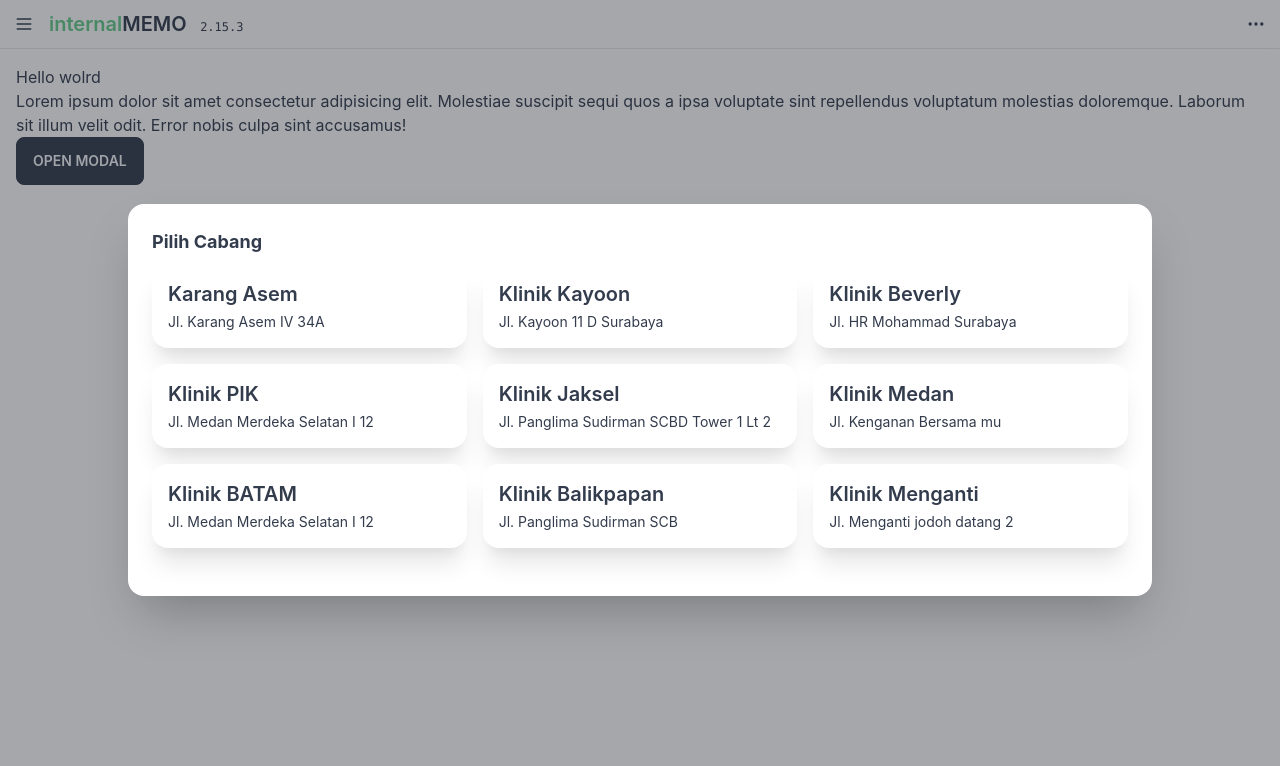
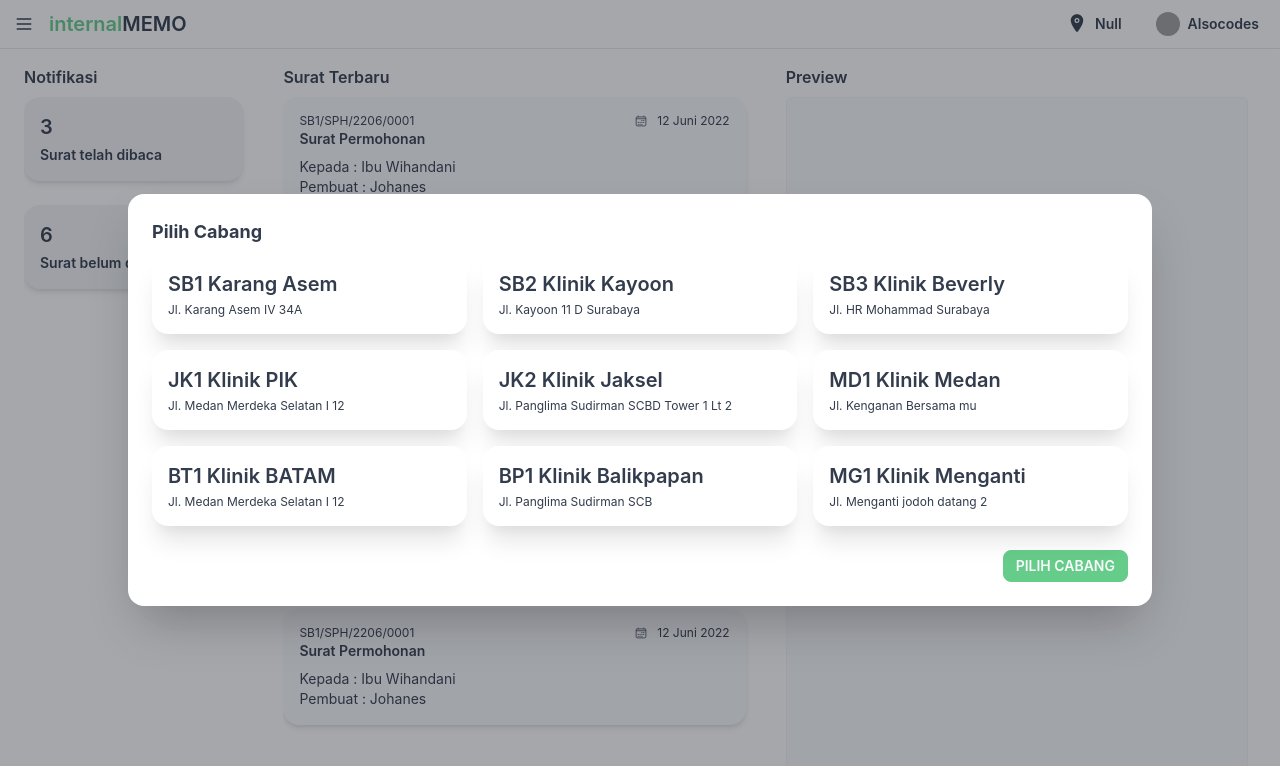
Before and after one commit to alsocodes/react-typescript-redux-boilerplate, a React (Vite) app: page /login in a window 1280 px wide. Both pictures are taken after a click on the button "LOGIN". Shown: the top 766 px of the page. Built offline with nearby package versions, Linux system fonts and the light colour scheme; grey boxes are pictures that could not be loaded.

Commit message:
commit again

```diff
--- a/index.html
+++ b/index.html
@@ -4,7 +4,7 @@
     <meta charset="UTF-8" />
     <link rel="icon" type="image/svg+xml" href="/src/assets/favicon.svg" />
     <meta name="viewport" content="width=device-width, initial-scale=1.0" />
-    <title>Hellow</title>
+    <title>Internal Memo</title>
   </head>
   <body>
     <div id="root"></div>
--- a/package.json
+++ b/package.json
@@ -25,6 +25,7 @@
     "react-daisyui": "^2.0.3",
     "react-dom": "^17.0.0",
     "react-hook-form": "^7.32.0",
+    "react-hotkeys-hook": "^3.4.6",
     "react-icons": "^4.4.0",
     "react-redux": "^8.0.2",
     "react-router-dom": "^6.3.0",
--- a/src/AppRouter.tsx
+++ b/src/AppRouter.tsx
@@ -1,30 +1,50 @@
-import React, { useEffect } from 'react';
+import React, { useEffect, useRef, useState } from 'react';
 import { useDispatch } from 'react-redux';
 import { BrowserRouter, Navigate, Route, Routes } from 'react-router-dom';
+import ModalPilihCabang from './components/ModalPilihCabang';
 import Navbar from './components/Navbar/Index';
 import Sidebar from './components/Sidebar/Index';
 import { ToastMessage } from './components/ToastMessage';
 import { useTypedSelector } from './hooks/UseTypeSelector';
 import Login from './pages/Login';
 import Main from './pages/Main';
+import { getAppConfig } from './redux/ActionCreator/AppConfig';
 import { checkAuth } from './redux/ActionCreator/Auth';
 import { AppDispatch } from './redux/store';
+import { useHotkeys } from 'react-hotkeys-hook';
 
 const AppRouter = (): JSX.Element => {
   const dispatch = useDispatch<AppDispatch>();
+  const [openModalPilihCabang, setOpenModalPilihCabang] = useState<boolean>(false);
+  const [checkedCb, setCheckedCb] = useState<boolean>(false);
   const {
     loggedIn,
     data: authData,
     persisting,
   } = useTypedSelector((state) => state.auth);
 
+  const cbRef = useRef(null);
+
   useEffect(() => {
     dispatch(checkAuth());
+    dispatch(getAppConfig());
   }, [dispatch]);
 
-  useEffect(() => {
-    // console.log(loggedIn);
-  }, [loggedIn]);
+  const setter = (v: boolean) => {
+    setOpenModalPilihCabang(v);
+  };
+
+  // console.log(cbRef.current?.value);
+  // useEffect(() => {
+  //   console.log(openModalPilihCabang);
+  // }, [checkb]);
+
+  useHotkeys('alt+s', () => {
+    setCheckedCb(true);
+    // cbRef.current.click();
+    // document.querySelector('body')?.focus();
+    // alert('alt+s');
+  });
 
   return (
     <BrowserRouter>
@@ -34,16 +54,27 @@ const AppRouter = (): JSX.Element => {
           <Route path="*" element={<Navigate replace to="/login" />} />
         </Routes>
       ) : (
-        <div className="drawer min-h-screen">
-          <input id="my-drawer" type="checkbox" className="drawer-toggle" />
+        <div className="drawer">
+          <input
+            ref={cbRef}
+            id="my-drawer"
+            type="checkbox"
+            className="drawer-toggle"
+            defaultChecked={checkedCb}
+            onChange={() => setCheckedCb(!checkedCb)}
+          />
           <div className="drawer-content">
-            <Navbar />
+            <Navbar setModalCabangOpen={setter} />
             <Routes>
               <Route path="/" element={<Main />} />
               <Route path="*" element={<Navigate replace to="/" />} />
             </Routes>
           </div>
           <Sidebar />
+          <ModalPilihCabang
+            open={openModalPilihCabang}
+            setOpen={setOpenModalPilihCabang}
+          />
         </div>
       )}
       <ToastMessage />
--- /dev/null
+++ b/src/components/ModalPilihCabang/index.tsx
@@ -0,0 +1,99 @@
+import React, { FC, useEffect, useState } from 'react';
+import { useDispatch } from 'react-redux';
+import { useTypedSelector } from '../../hooks/UseTypeSelector';
+import { fetchListCabang, setCabangSelected } from '../../redux/ActionCreator/AppConfig';
+import { CabangData } from '../../redux/Reducers/AppConfig';
+import { AppDispatch } from '../../redux/store';
+
+type Props = {
+  open: boolean;
+  setOpen(bool: boolean): void;
+};
+const ModalPilihCabang: FC<Props> = ({ open, setOpen }): JSX.Element => {
+  // console.log('open', open);
+  const { listCabang, cabangSelected } = useTypedSelector((state) => state.appConfig);
+  // if (!open && cabangSelected) return <></>;
+
+  const [selected, setSelected] = useState<CabangData | null>(cabangSelected);
+  const [isOpen, setIsOpen] = useState(open);
+
+  const dispatch = useDispatch<AppDispatch>();
+  // fetch master cabang
+  // show modal list cabang
+  // select -> dispatch setCabangSelected
+
+  useEffect(() => {
+    setIsOpen(cabangSelected === null || open);
+  }, [cabangSelected, open]);
+
+  useEffect(() => {
+    if (listCabang.length < 1) dispatch(fetchListCabang());
+  }, [listCabang]);
+
+  const onSelectCabang = (data: CabangData) => {
+    setSelected(data);
+    // dispatch(setCabangSelected(data));
+  };
+
+  const onPiliCabangClick = () => {
+    if (!selected) return;
+    setIsOpen(false);
+    setOpen(false);
+    dispatch(setCabangSelected(selected));
+  };
+
+  // useEffect(() => {}, [isOpen]);
+
+  return (
+    <div>
+      <input type="checkbox" id="my-modal-5" className="modal-toggle" />
+      <div className={`${'modal'} ${isOpen && 'modal-open'}`}>
+        <div className="modal-box w-11/12 max-w-5xl">
+          {cabangSelected && (
+            <label
+              onClick={() => {
+                setIsOpen(false);
+                setOpen(false);
+              }}
+              className="btn btn-sm btn-circle absolute right-2 top-2">
+              ✕
+            </label>
+          )}
+          <h2 className="font-bold text-lg mb-2">Pilih Cabang</h2>
+          {/* <hr className="mb-2" /> */}
+          <div className="grid grid-cols-3 gap-4">
+            {listCabang?.map((item) => {
+              const isSelected = item.id === selected?.id;
+              return (
+                <div
+                  onClick={() => onSelectCabang(item)}
+                  key={item.id}
+                  className={`${'card card-compact bg-base-100 shadow-xl cursor-pointer'}`}>
+                  <div
+                    className={`${'card-body p-4'} ${
+                      isSelected ? 'bg-gray-300' : 'hover:bg-gray-300'
+                    } `}>
+                    <h2 className={`${'card-title p-0 m-0'}`}>
+                      {item.id} {item.name}
+                    </h2>
+                    <p className="truncate text-xs p-0 m-0">{item.address}</p>
+                  </div>
+                </div>
+              );
+            })}
+          </div>
+          <div className="modal-action">
+            <button
+              onClick={() => onPiliCabangClick()}
+              type="button"
+              className={`${'btn btn-sm btn-primary'} ${!selected && 'btn-disabled'}`}>
+              Pilih Cabang
+            </button>
+          </div>
+        </div>
+      </div>
+    </div>
+  );
+};
+
+export default ModalPilihCabang;
--- a/src/components/Navbar/Index.tsx
+++ b/src/components/Navbar/Index.tsx
@@ -1,13 +1,36 @@
-import React from 'react';
+import React, { FC, useRef } from 'react';
+import { IoLocation } from 'react-icons/io5';
+import { useTypedSelector } from '../../hooks/UseTypeSelector';
 
-const Navbar = (): JSX.Element => {
+type Props = {
+  setModalCabangOpen(bool: boolean): void;
+};
+
+const Navbar: FC<Props> = ({ setModalCabangOpen }): JSX.Element => {
+  const { cabangSelected } = useTypedSelector((state) => state.appConfig);
+  const { data } = useTypedSelector((state) => state.auth);
+  const toggleBtnSidebar = useRef(null);
+
+  // const [isShow, setIsShow] = useState<boolean>(false);
+  // const showSidebar = () => {
+  //   console.log('trigger');
+  //   // if (toggleBtnSidebar.current) {
+  //   //   toggleBtnSidebar.current.click();
+  //   //   toggleBtnSidebar.current.blur();
+  //   //   setIsShow(true);
+  //   // }
+  // };
+
+  // useHotkeys('alt+s', () => {
+  //   showSidebar();
+  // });
+
   return (
     <div className="navbar bg-base-100 border-b">
       <div className="flex-none">
         <label
           htmlFor="my-drawer"
           className="btn btn-sm btn-square btn-ghost drawer-button">
-          {/* <button className="btn btn-square btn-ghost"> */}
           <svg
             xmlns="http://www.w3.org/2000/svg"
             fill="none"
@@ -38,14 +61,63 @@ const Navbar = (): JSX.Element => {
             href="/docs/changelog"
             className="link link-hover font-mono text-xs text-opacity-50">
             <div data-tip="Changelog" className="tooltip tooltip-bottom">
-              2.15.3
+              {/* 2.15.3 */}
             </div>
           </a>
         </div>
-        {/* <a className="btn btn-ghost normal-case text-xl">helloWORLD</a> */}
       </div>
-      <div className="flex-none">
-        <button className="btn btn-sm btn-square btn-ghost">
+      <div className="flex-none gap-2">
+        <div className="dropdown dropdown-end">
+          <div
+            className="flex items-center justify-center btn btn-sm btn-ghost"
+            tabIndex={0}>
+            <label className="">
+              <div className="rounded-full inline-flex text-xl">
+                <IoLocation />
+                {/* <img src="https://api.lorem.space/image/face?hash=33791" /> */}
+              </div>
+            </label>
+            <span className="inline-flex text-sm ml-2 capitalize">{`${
+              cabangSelected && `${cabangSelected.id}-${cabangSelected.name}`
+            }`}</span>
+          </div>
+
+          <ul
+            tabIndex={0}
+            className="mt-3 p-2 shadow menu menu-compact dropdown-content bg-base-100 rounded-box w-52">
+            <li>
+              <a onClick={() => setModalCabangOpen(true)}>Ubah Cabang</a>
+            </li>
+          </ul>
+        </div>
+        <div className="dropdown dropdown-end">
+          <div className="flex items-center btn btn-sm btn-ghost" tabIndex={0}>
+            <label className="avatar">
+              <div className="w-6 h-6 rounded-full inline-flex">
+                <img src="https://api.lorem.space/image/face?hash=33791" />
+              </div>
+            </label>
+            <span className="inline-flex text-sm ml-2 capitalize">{data?.name}</span>
+          </div>
+
+          <ul
+            tabIndex={0}
+            className="mt-3 p-2 shadow menu menu-compact dropdown-content bg-base-100 rounded-box w-52">
+            <li>
+              <a className="justify-between">
+                Profile
+                <span className="badge">New</span>
+              </a>
+            </li>
+            <li>
+              <a>Settings</a>
+            </li>
+            <li>
+              <a>Logout</a>
+            </li>
+          </ul>
+        </div>
+        {/* <button className="btn btn-sm btn-square btn-ghost">
           <svg
             xmlns="http://www.w3.org/2000/svg"
             fill="none"
@@ -57,7 +129,7 @@ const Navbar = (): JSX.Element => {
               strokeWidth="2"
               d="M5 12h.01M12 12h.01M19 12h.01M6 12a1 1 0 11-2 0 1 1 0 012 0zm7 0a1 1 0 11-2 0 1 1 0 012 0zm7 0a1 1 0 11-2 0 1 1 0 012 0z"></path>
           </svg>
-        </button>
+        </button> */}
       </div>
     </div>
   );
--- a/src/index.css
+++ b/src/index.css
@@ -4,6 +4,12 @@ body {
     'Cantarell', 'Fira Sans', 'Droid Sans', 'Helvetica Neue', sans-serif;
   -webkit-font-smoothing: antialiased;
   -moz-osx-font-smoothing: grayscale;
+  height: 100vh;
+  overflow: hidden;
+}
+
+#root {
+  height: 100%;
 }
 
 code {
@@ -13,3 +19,35 @@ code {
 .navbar {
   min-height: 2rem;
 }
+
+.drawer-content {
+  overflow-y: hidden !important;
+}
+
+.box-scrolling {
+  overflow-y: auto;
+}
+
+.box-scrolling::-webkit-scrollbar {
+  width: 8px;
+  height: 8px;
+  background-color: #f3f3f3;
+}
+
+/* Track */
+.box-scrolling::-webkit-scrollbar-track {
+  /* box-shadow: inset 0 0 5px grey;  */
+  border-radius: 4px;
+}
+
+/* Handle */
+.box-scrolling::-webkit-scrollbar-thumb {
+  background: #e1e1e1;
+  border-radius: 10px;
+  height: 10px;
+}
+
+/* Handle on hover */
+.box-scrolling::-webkit-scrollbar-thumb:hover {
+  background: #d8d8d8;
+}
--- /dev/null
+++ b/src/mock-data/list-cabang.ts
@@ -0,0 +1,15 @@
+export const cabangs = [
+  { id: 'SB1', name: 'Karang Asem', address: 'Jl. Karang Asem IV 34A' },
+  { id: 'SB2', name: 'Klinik Kayoon', address: 'Jl. Kayoon 11 D Surabaya' },
+  { id: 'SB3', name: 'Klinik Beverly', address: 'Jl. HR Mohammad Surabaya' },
+  { id: 'JK1', name: 'Klinik PIK', address: 'Jl. Medan Merdeka Selatan I 12' },
+  {
+    id: 'JK2',
+    name: 'Klinik Jaksel',
+    address: 'Jl. Panglima Sudirman SCBD Tower 1 Lt 2',
+  },
+  { id: 'MD1', name: 'Klinik Medan', address: 'Jl. Kenganan Bersama mu' },
+  { id: 'BT1', name: 'Klinik BATAM', address: 'Jl. Medan Merdeka Selatan I 12' },
+  { id: 'BP1', name: 'Klinik Balikpapan', address: 'Jl. Panglima Sudirman SCB' },
+  { id: 'MG1', name: 'Klinik Menganti', address: 'Jl. Menganti jodoh datang 2' },
+];
--- a/src/pages/Main/index.tsx
+++ b/src/pages/Main/index.tsx
@@ -1,62 +1,61 @@
-import React, { useState } from 'react';
+import React from 'react';
+import { IoCalendarOutline } from 'react-icons/io5';
+
+const CardSurat = (): JSX.Element => {
+  return (
+    <div className="card card-compact w-full bg-gray-50 shadow-md cursor-pointer hover:bg-gray-300 mb-3">
+      <div className="card-body bordered border-gray-300 p-4 relative">
+        <div className="flex justify-between text-xs">
+          <span>SB1/SPH/2206/0001</span>
+          <span className="flex items-center justify-end">
+            <IoCalendarOutline />
+            &nbsp;&nbsp; 12 Juni 2022
+          </span>
+        </div>
+        <p className="text-sm font-semibold mb-2">Surat Permohonan</p>
+        <p className="text-sm">Kepada : Ibu Wihandani</p>
+        <p className="text-sm">Pembuat : Johanes</p>
+      </div>
+    </div>
+  );
+};
 
 const Main = (): JSX.Element => {
-  const [visible, setVisible] = useState<boolean>(true);
-  const toggleVisible = () => {
-    setVisible(!visible);
-  };
-
-  const cabangs = [
-    { id: 'SB01', name: 'Karang Asem', address: 'Jl. Karang Asem IV 34A' },
-    { id: 'SB02', name: 'Klinik Kayoon', address: 'Jl. Kayoon 11 D Surabaya' },
-    { id: 'SB03', name: 'Klinik Beverly', address: 'Jl. HR Mohammad Surabaya' },
-    { id: 'JK01', name: 'Klinik PIK', address: 'Jl. Medan Merdeka Selatan I 12' },
-    {
-      id: 'JK02',
-      name: 'Klinik Jaksel',
-      address: 'Jl. Panglima Sudirman SCBD Tower 1 Lt 2',
-    },
-    { id: 'MD01', name: 'Klinik Medan', address: 'Jl. Kenganan Bersama mu' },
-    { id: 'BT01', name: 'Klinik BATAM', address: 'Jl. Medan Merdeka Selatan I 12' },
-    { id: 'BP01', name: 'Klinik Balikpapan', address: 'Jl. Panglima Sudirman SCB' },
-    { id: 'MG01', name: 'Klinik Menganti', address: 'Jl. Menganti jodoh datang 2' },
-  ];
-
   return (
     <div className="p-4">
-      <h2>Hello wolrd</h2>
-      <p>
-        Lorem ipsum dolor sit amet consectetur adipisicing elit. Molestiae suscipit sequi
-        quos a ipsa voluptate sint repellendus voluptatum molestias doloremque. Laborum
-        sit illum velit odit. Error nobis culpa sint accusamus!
-      </p>
-
-      <label htmlFor="my-modal-5" className="btn modal-button">
-        open modal
-      </label>
-      <input type="checkbox" id="my-modal-5" className="modal-toggle" />
-      <div className="modal modal-open">
-        <div className="modal-box w-11/12 max-w-5xl">
-          <h2 className="font-bold text-lg mb-2">Pilih Cabang</h2>
-          {/* <hr className="mb-2" /> */}
-          <div className="grid grid-cols-3 gap-4">
-            {cabangs.map((item) => {
-              return (
-                <div
-                  key={item.id}
-                  className="card card-compact bg-base-100 shadow-xl cursor-pointer hover:bg-gray-300">
-                  <div className="card-body">
-                    <h2 className="card-title">{item.name}</h2>
-                    <p className="truncate">{item.address}</p>
-                  </div>
-                </div>
-              );
-            })}
+      <div className="flex gap-4">
+        <div className="sm:w-full md:w-1/5 px-2">
+          <h5 className="text-md font-semibold mb-2">Notifikasi</h5>
+          <div className="box-scrolling pr-2" style={{ height: 'calc(100vh - 100px)' }}>
+            <div className="card card-compact w-full bg-gray-100 shadow-md cursor-pointer hover:bg-gray-300 mb-6">
+              <div className="card-body bordered border-gray-300 p-4">
+                <h2 className="card-title">3</h2>
+                <p className="text-sm font-semibold">Surat telah dibaca</p>
+              </div>
+            </div>
+            <div className="card card-compact w-full bg-gray-100 shadow-md cursor-pointer hover:bg-gray-300 mb-6 overflow-visible">
+              <div className="card-body bordered border-gray-300 p-4 relative">
+                <span className="absolute -right-2 -top-2 btn btn-sm btn-circle bg-red-400 border-0"></span>
+                <h2 className="card-title">6</h2>
+                <p className="text-sm font-semibold">Surat belum dibaca</p>
+              </div>
+            </div>
           </div>
-          <div className="modal-action">
-            {/* <label htmlFor="my-modal-5" className="btn">
-              Yay!
-            </label> */}
+        </div>
+        <div className="sm:w-full md:w-2/5 px-2">
+          <h5 className="text-md font-semibold mb-2">Surat Terbaru</h5>
+          <div className="box-scrolling pr-2" style={{ height: 'calc(100vh - 100px)' }}>
+            <CardSurat />
+            <CardSurat />
+            <CardSurat />
+            <CardSurat />
+            <CardSurat />
+          </div>
+        </div>
+        <div className="sm:w-full md:w-2/5 px-2">
+          <h5 className="text-md font-semibold mb-2">Preview</h5>
+          <div className="box-scrolling pr-2" style={{ height: 'calc(100vh - 100px)' }}>
+            <div className="w-full bg-gray-50 rounded-md border border-gray-100 h-full"></div>
           </div>
         </div>
       </div>
--- a/src/redux/Reducers/AppConfig/index.ts
+++ b/src/redux/Reducers/AppConfig/index.ts
@@ -1,3 +1,4 @@
+import { APP_CONFIG_KEY } from '../../../type.d';
 import { Action, ActionType } from '../../ActionTypes/AppConfig';
 
 export interface CabangData {
@@ -26,10 +27,19 @@ const initialState = {
   toastData: null,
 };
 
+const setCabangSelected = (state: AppConfig, data: CabangData) => {
+  const appConfig = {
+    ...state,
+    cabangSelected: data,
+  };
+  localStorage.setItem(APP_CONFIG_KEY, JSON.stringify(appConfig));
+  return appConfig;
+};
+
 const appConfigReducer = (state: AppConfig = initialState, action: Action): AppConfig => {
   switch (action.type) {
     case ActionType.GET_APP_CONFIG:
-      return action.payload;
+      return action.payload || state;
     case ActionType.SET_TOAST:
       return {
         ...initialState,
@@ -42,10 +52,11 @@ const appConfigReducer = (state: AppConfig = initialState, action: Action): AppC
       };
 
     case ActionType.SET_CABANG_SELECTED:
-      return {
-        ...initialState,
-        cabangSelected: action.payload,
-      };
+      return setCabangSelected(state, action.payload);
+    // return {
+    //   ...initialState,
+    //   cabangSelected: action.payload,
+    // };
     default:
       return state;
   }
```
Also changed, not shown: src/redux/ActionCreator/AppConfig/index.ts (+9 -4 lines), 2 other files (tests, documents, lock files or other folders).
